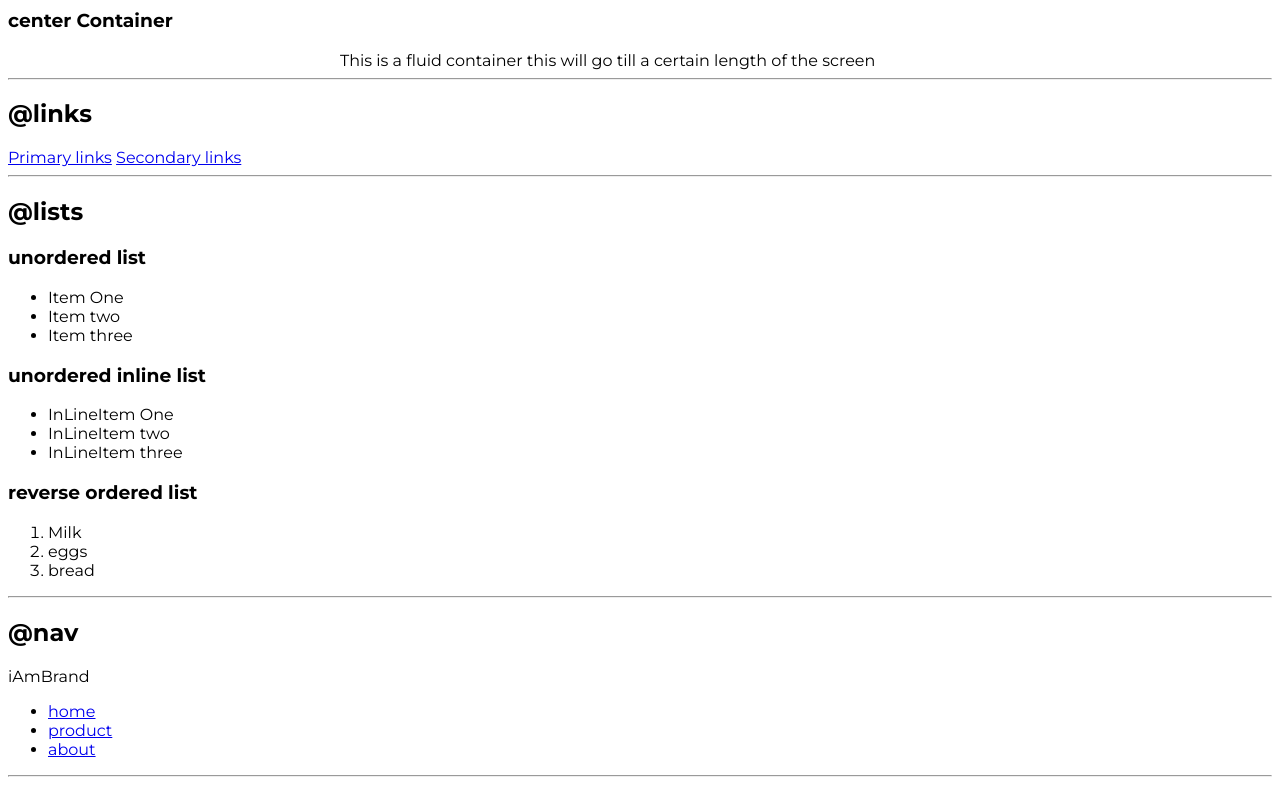
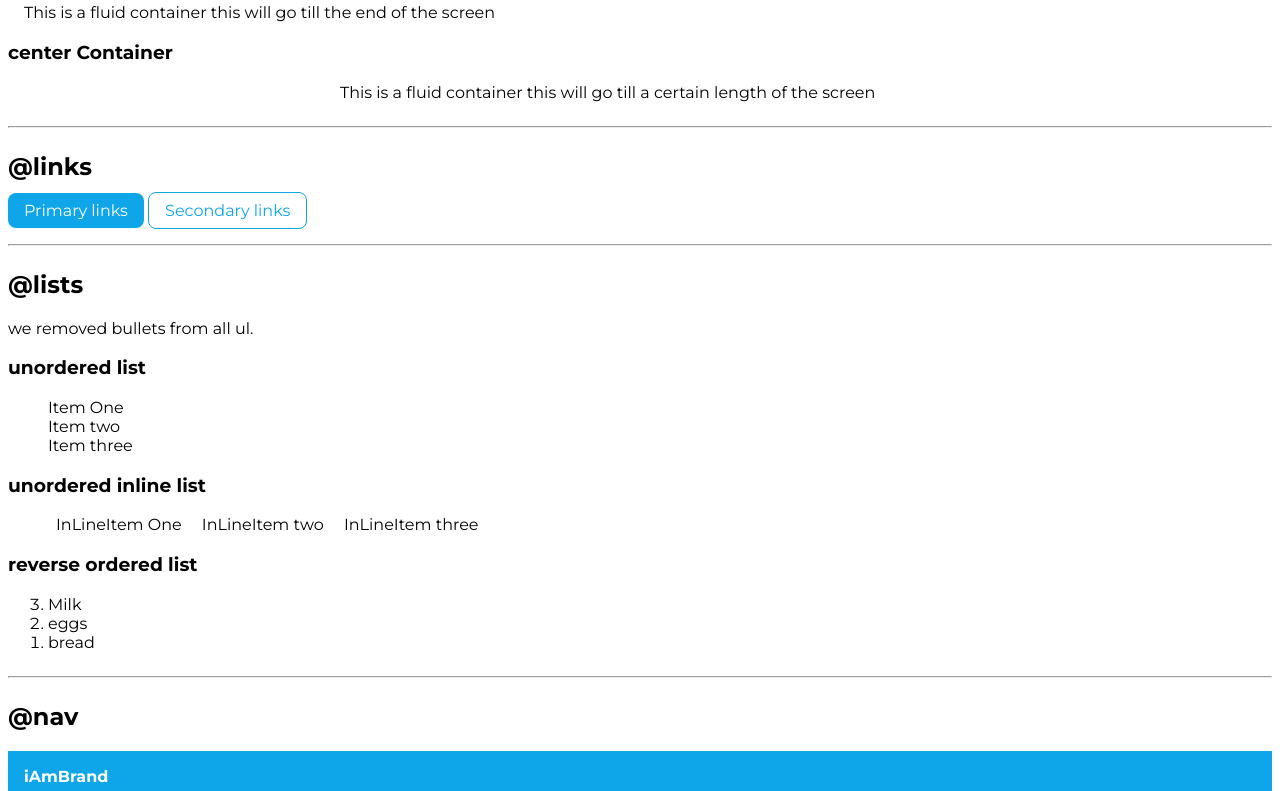
Before and after one commit to Suraj5260/New-Portfolio-Website, a plain HTML site: page index.html in a window 1280 px wide. Shown: the part 556-1347 px from the top of the page. Drawn offline with Linux system fonts and the light colour scheme.

Commit message:
navigation

```diff
--- a/index.html
+++ b/index.html
@@ -34,16 +34,18 @@
 
     <h2>@links</h2>
 
-    <a href="/.">Primary links</a>
-    <a href="/..">Secondary links</a>
+    <a class="link link--primary" href="/.">Primary links</a>
+    <a class="link link--secondary" href="/..">Secondary links</a>
 
     <hr>
 
     <h2>@lists</h2>
 
+    <p>we removed bullets from all ul.</p>
+
     <h3>unordered list</h3>
 
-    <ul>
+    <ul class="list__non-bullet">
         <li>Item One</li>
         <li>Item two</li>
         <li>Item three</li>
@@ -51,15 +53,15 @@
 
     <h3>unordered inline list</h3>
 
-    <ul>
-        <li>InLineItem One</li>
-        <li>InLineItem two</li>
-        <li>InLineItem three</li>
+    <ul >
+        <li  class="list__item-inline">InLineItem One</li>
+        <li class="list__item-inline">InLineItem two</li>
+        <li class="list__item-inline">InLineItem three</li>
     </ul>
 
     <h3>reverse ordered list</h3>
 
-    <ol>
+    <ol reversed>
         <li>Milk</li>
         <li>eggs</li>
         <li>bread</li>
@@ -69,17 +71,17 @@
 
     <h2>@nav</h2>
 
-    <nav>
-        <div>iAmBrand</div>
-        <ul>
-            <li>
-                <a href="/">home</a>
+    <nav class="navigation">
+        <div class="navigation__brand">iAmBrand</div>
+        <ul class="list__non-bullet navigation__pills" >
+            <li class="list__item-inline link__active">
+                <a class="link" href="/">home</a>
             </li>
-            <li>
-                <a href="/">product</a>
+            <li class="list__item-inline ">
+                <a class="link" href="/">product</a>
             </li>
-            <li>
-                <a href="/">about</a>
+            <li class="list__item-inline">
+                <a class="link" href="/">about</a>
             </li>
         </ul>
     </nav>
--- a/style.css
+++ b/style.css
@@ -1,17 +1,81 @@
 @import url('https://fonts.googleapis.com/css2?family=Montserrat:wght@400;700&display=swap');
+
+:root {
+    --primary-color:#0ea5e9;
+}
 
 body{
     font-family: 'Montserrat', sans-serif;
 }
 
+hr{
+    margin: 1.5rem 0rem;
+
+}
+
 /* container */
 
 .container{
-    padding-left: 1rem ;
-    padding-right: 1rem ;
+    padding: 0rem 1rem;
 }
 
 .container-center{
     max-width: 600px;
     margin: auto;
 }
+
+/* links */
+
+.link{
+    text-decoration: none;
+    padding: 0.5rem 1rem ;
+}
+
+.link--primary{
+    background-color: var(--primary-color);
+    border-radius: 0.5rem ;
+    color:white;
+}
+
+.link--secondary{
+    color: var(--primary-color);
+    border-radius: 0.5rem ;
+    border: 1px solid var(--primary-color);
+}
+
+/* lists */
+
+.list__non-bullet{
+    list-style: none;
+}
+
+.list__item-inline{
+    display: inline;
+    padding: 0rem 0.5rem;
+}
+
+/* navigation */
+
+.navigation{
+    background-color: var(--primary-color);
+    color: white;
+    padding: 1rem ;
+    border-bottom-left-radius: 1rem ;
+}
+
+.navigation .navigation__brand{
+    font-weight: bold;
+    font-size: 1.1 ren;
+}
+
+.navigation .link{
+    color: white;
+}
+
+.navigation .navigation__pills{
+    text-align: right;
+}
+
+.navigation .link__active{
+    font-weight: bold;
+}
```
